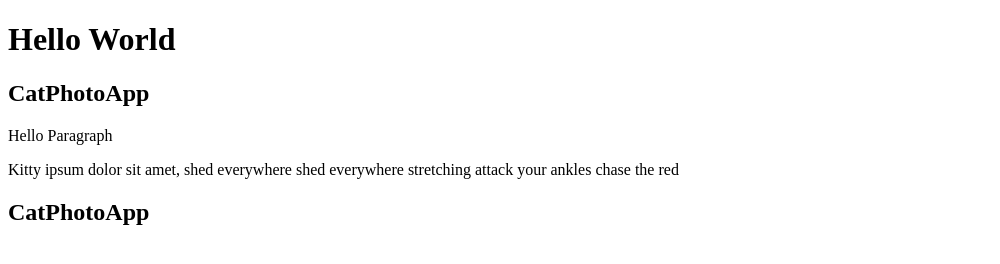
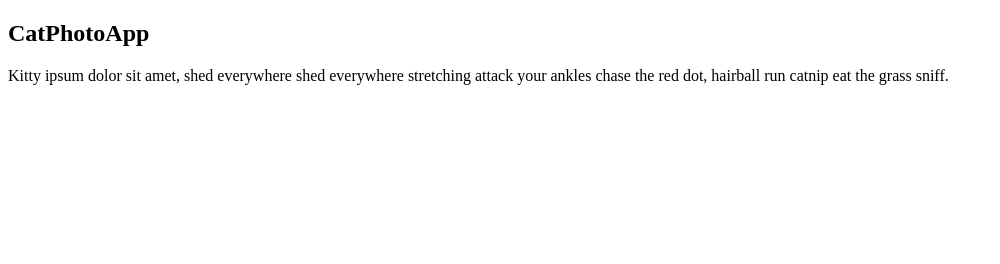
Before and after one commit to anujmaurya-cedcoss/HTML-Task, a plain HTML site: page index.html in a window 1280 px wide. Shown: the whole page, without its empty margins (0-1000 px from the left). Drawn offline with Linux system fonts and the light colour scheme.

Commit message:
Delete HTML Elements

```diff
--- a/index.html
+++ b/index.html
@@ -7,28 +7,11 @@
     <title>HTML Tasks</title>
   </head>
   <body>
-    <!-- Task 1 -->
-    <h1>Hello World</h1>
-    <!-- Task 2 -->
     <h2>CatPhotoApp</h2>
-    <!-- Task 3 -->
-    <p>Hello Paragraph</p>
-    <!-- Task 4 -->
     <p>
       Kitty ipsum dolor sit amet, shed everywhere shed everywhere stretching
-      attack your ankles chase the red
+      attack your ankles chase the red dot, hairball run catnip eat the grass
+      sniff.
     </p>
-
-    <!-- Task 5 -->
-    <!-- Uncommenting the elements  -->
-
-    <!-- Task 6 -->
-    <!-- <h1>Hello World</h1> -->
-
-    <h2>CatPhotoApp</h2>
-
-    <!-- <p>Kitty ipsum dolor sit amet, shed everywhere shed everywhere stretching attack your ankles chase the red dot, hairball run catnip eat the grass sniff.</p> -->
-
-
   </body>
 </html>
```
